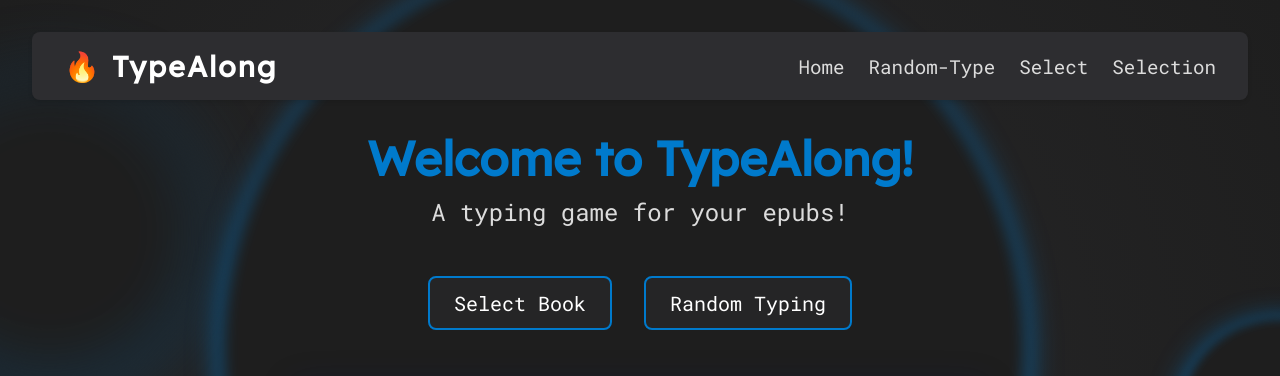
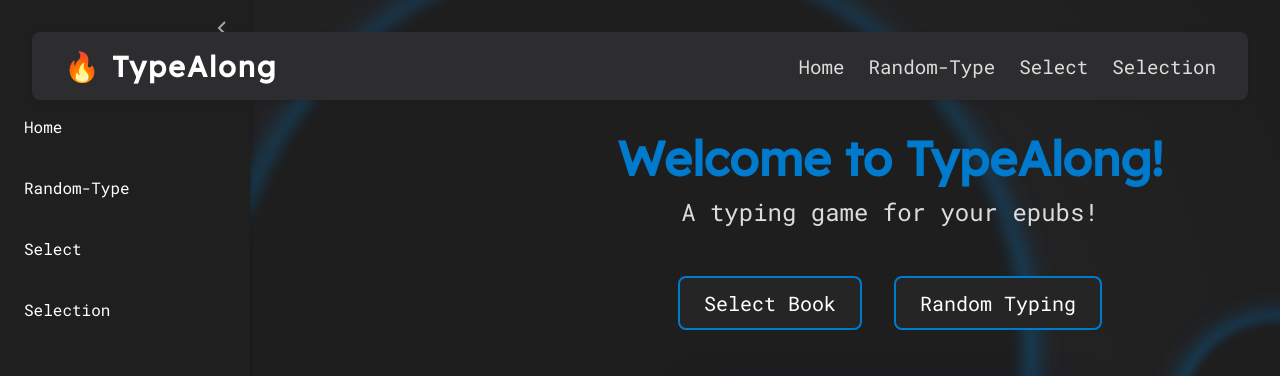
Before and after one commit to Noway-code/TypeAlongSvelte, a SvelteKit app: page / in a window 1280 px wide. Shown: the top 376 px of the page. Built offline with nearby package versions, Linux system fonts and the light colour scheme.

Commit message:
Implement Sidebar.svelte

```diff
--- /dev/null
+++ b/src/components/Sidebar.svelte
@@ -0,0 +1,106 @@
+<script lang="ts">
+	export let open: boolean = true;
+	export let links: { href: string; text: string }[] = [
+		{ href: '/', text: 'Home' },
+		{ href: '/random-type', text: 'Random-Type' },
+		{ href: '/view-book', text: 'Select' },
+		{ href: '/selection', text: 'Selection' }
+	];
+
+	function toggleSidebar() {
+		open = !open;
+	}
+</script>
+
+<aside class="sidebar {open ? 'open' : 'collapsed'}">
+	<button class="toggle-btn" on:click={toggleSidebar}>
+		{#if open}
+			<!-- Collapse Icon -->
+			<svg xmlns="http://www.w3.org/2000/svg" width="24" height="24" fill="none" stroke="currentColor" stroke-width="2" viewBox="0 0 24 24">
+				<polyline points="15 18 9 12 15 6" />
+			</svg>
+		{:else}
+			<!-- Expand Icon -->
+			<svg xmlns="http://www.w3.org/2000/svg" width="24" height="24" fill="none" stroke="currentColor" stroke-width="2" viewBox="0 0 24 24">
+				<polyline points="9 18 15 12 9 6" />
+			</svg>
+		{/if}
+	</button>
+	<nav>
+		<ul>
+			{#each links as link}
+				<li>
+					<a href={link.href}>
+						{#if open}
+							{link.text}
+						{:else}
+							<!-- When collapsed, show first letter as an icon -->
+							<span class="icon">{link.text.charAt(0)}</span>
+						{/if}
+					</a>
+				</li>
+			{/each}
+		</ul>
+	</nav>
+</aside>
+
+<style lang="scss">
+  .sidebar {
+    position: fixed;
+    top: 0;
+    left: 0;
+    height: 100vh;
+    background: #1f1f1f;
+    color: #fff;
+    display: flex;
+    flex-direction: column;
+    transition: width 0.3s ease;
+    overflow: hidden;
+    box-shadow: 2px 0 5px rgba(0, 0, 0, 0.2);
+    &.open {
+      width: 250px;
+    }
+    &.collapsed {
+      width: 60px;
+    }
+  }
+  .toggle-btn {
+    background: none;
+    border: none;
+    color: #fff;
+    padding: 1rem;
+    cursor: pointer;
+    align-self: flex-end;
+    transition: transform 0.3s ease;
+    svg {
+      display: block;
+    }
+    &:hover {
+      transform: scale(1.1);
+    }
+  }
+  nav {
+    flex: 1;
+    margin-top: 2rem;
+    ul {
+      list-style: none;
+      padding: 0;
+      li {
+        margin: 1rem 0;
+        a {
+          display: block;
+          padding: 0.75rem 1.5rem;
+          color: #fff;
+          text-decoration: none;
+          transition: background 0.3s ease;
+          &:hover {
+            background: rgba(255, 255, 255, 0.1);
+          }
+          .icon {
+            font-size: 1.2rem;
+          }
+        }
+      }
+    }
+  }
+</style>
--- a/src/routes/+layout.svelte
+++ b/src/routes/+layout.svelte
@@ -1,8 +1,10 @@
 <script lang="ts">
 	import '../styles/app.scss';
 	import { onMount } from 'svelte';
+	import Sidebar from '../components/Sidebar.svelte';
 
 	let scrolled = false;
+	let sidebarOpen = true;
 
 	onMount(() => {
 		function handleScroll() {
@@ -23,6 +25,14 @@
 </svelte:head>
 
 <div class="layout">
+	<Sidebar bind:open={sidebarOpen} links={[
+		{ href: '/', text: 'Home' },
+		{ href: '/random-type', text: 'Random-Type' },
+		{ href: '/view-book', text: 'Select' },
+		{ href: '/selection', text: 'Selection' }
+	]} />
+
+	<div class="content" style="margin-left: {sidebarOpen ? '250px' : '60px'}">
 		<nav class="nav-bar" class:blurred={scrolled}>
 			<h1 class="logo">🔥 TypeAlong</h1>
 			<div class="nav-items">
@@ -38,10 +48,17 @@
 		</main>
 
 		<footer class="footer">
-		<a href="https://www.nowaycode.com/projects/second-post" title="noway-code" target="_blank" rel="noopener noreferrer">Blog Post</a>
-		<a href="https://www.github.com/noway-code/TypeAlongSvelte" title="noway-code" target="_blank" rel="noopener noreferrer">Source Code</a>
-		<a href="https://www.flaticon.com/free-icons/rune" title="rune icons" target="_blank" rel="noopener noreferrer">Rune icons created by Aranagraphics - Flaticon</a>
+			<a href="https://www.nowaycode.com/projects/second-post" title="noway-code" target="_blank" rel="noopener noreferrer">
+				Blog Post
+			</a>
+			<a href="https://www.github.com/noway-code/TypeAlongSvelte" title="noway-code" target="_blank" rel="noopener noreferrer">
+				Source Code
+			</a>
+			<a href="https://www.flaticon.com/free-icons/rune" title="rune icons" target="_blank" rel="noopener noreferrer">
+				Rune icons created by Aranagraphics - Flaticon
+			</a>
 		</footer>
+	</div>
 </div>
 
 <style lang="scss">
@@ -49,28 +66,14 @@
     box-sizing: border-box;
   }
 
-	.footer {
-		text-align: left;
+  .layout {
     display: flex;
-    flex-direction: column;
-		padding: 1rem;
-		color: var(--fg-100);
-		margin-top: 20px;
-		background: transparent;
+    height: 100vh;
   }
 
-	.footer a {
-		color: var(--fg-100);
-		text-decoration: var(--bg-300) underline 2px;
-    opacity: 50%;
-		transition: opacity 0.2s ease;
-		&:hover {
-			opacity: 100%;
-		}
-  }
-
-  .layout {
-    height: 100vh;
+  .content {
+    flex: 1;
+    transition: margin-left 0.3s ease;
     display: flex;
     flex-direction: column;
   }
@@ -88,7 +91,7 @@
     border-radius: 8px;
     box-shadow: 0 2px 4px rgba(0, 0, 0, 0.1);
     z-index: 1000;
-    transition: background .8s ease;
+    transition: background 0.8s ease;
   }
 
   nav.blurred {
@@ -114,7 +117,6 @@
     color: var(--fg-200);
     font-size: 1.2rem;
     transition: color 0.3s ease;
-
     &:hover {
       color: var(--accent);
     }
@@ -128,4 +130,24 @@
     flex-direction: column;
     align-items: center;
   }
+
+  .footer {
+    text-align: left;
+    display: flex;
+    flex-direction: column;
+    padding: 1rem;
+    color: var(--fg-100);
+    margin-top: 20px;
+    background: transparent;
+  }
+
+  .footer a {
+    color: var(--fg-100);
+    text-decoration: underline;
+    opacity: 50%;
+    transition: opacity 0.2s ease;
+    &:hover {
+      opacity: 100%;
+    }
+  }
 </style>
--- a/src/routes/+page.svelte
+++ b/src/routes/+page.svelte
@@ -2,6 +2,7 @@
 	import '../styles/app.scss';
 	import { onMount } from 'svelte';
 	import ColorSettings from '../components/ColorSettings.svelte';
+	import Sidebar from '../components/Sidebar.svelte';
 	let mounted = false;
 	onMount(() => {
 		mounted = true;
@@ -16,6 +17,7 @@
 	<div class="shape shape3"></div>
 </div>
 
+<div class="layout">
 	<main class="container">
 		<header>
 			<h1>Welcome to TypeAlong!</h1>
@@ -70,8 +72,8 @@
 		{#if mounted}
 			<ColorSettings />
 		{/if}
-
 	</main>
+</div>
 
 <style>
     @import url('https://fonts.googleapis.com/css2?family=Lexend+Deca&display=swap');
@@ -128,10 +130,17 @@
         filter: blur(4px);
     }
 
+    /***** Layout *****/
+    .layout {
+        display: flex;
+    }
+
     /***** Main Container & Navigation *****/
     .container {
         text-align: center;
         padding: 2rem;
+        flex: 1;
+        margin-left: 250px; /* same as sidebar width */
     }
 
     header {
--- a/src/routes/book-type/+page.svelte
+++ b/src/routes/book-type/+page.svelte
@@ -499,7 +499,7 @@
 </div>
 
 <style lang="scss">
-  @import '../../styles/variables.scss';
+  @use '../../styles/variables.scss';
 	.letter {
     opacity: 0.4;
     transition: all 0.3s ease;
```
Lines whose indentation alone changed are shown as unchanged.
